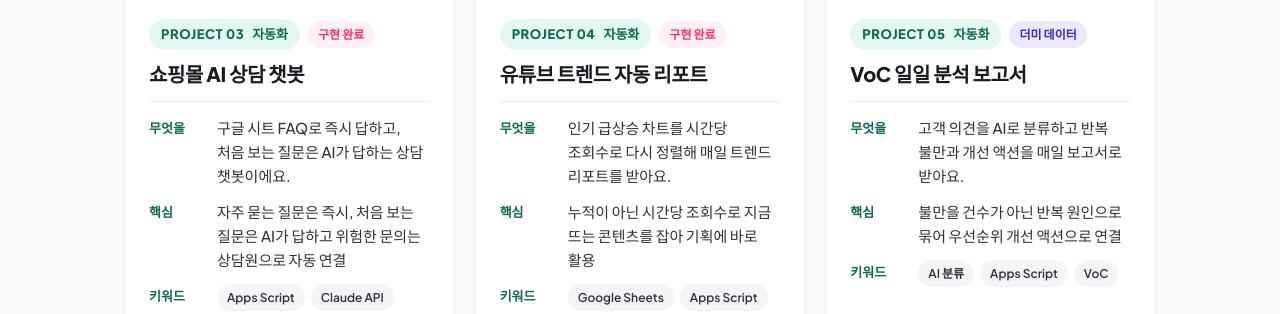
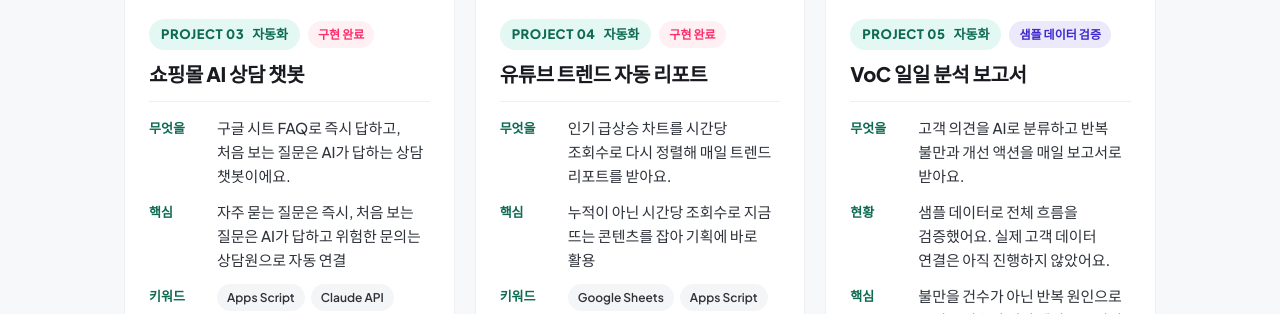
Before and after one commit to rlaxhxh0309-cpu/kimkihyun-portfolio, a plain HTML site: page index.html in a window 1280 px wide. Shown: the part 3013-3327 px from the top of the page. Drawn offline with Linux system fonts and the light colour scheme.

Commit message:
Add files via upload

```diff
--- a/index.html
+++ b/index.html
@@ -374,17 +374,18 @@ h2{font-weight:900}
     <article class="pc cat-auto" id="p-voc" data-cat="auto">
       <div class="cover"><img src="img/voc1.jpg" alt="VoC 일일 분석 보고서 대표 화면" style="object-position:left top"></div>
       <div class="pcb">
-        <div class="phd"><div class="pmeta"><span class="ptag"><b>PROJECT 05</b>자동화</span><span class="badge dev">더미 데이터</span></div>
+        <div class="phd"><div class="pmeta"><span class="ptag"><b>PROJECT 05</b>자동화</span><span class="badge dev">샘플 데이터 검증</span></div>
         <h3>VoC 일일 분석 보고서</h3></div>
         <dl class="pinfo">
           <div><dt>무엇을</dt><dd>고객 의견을 AI로 분류하고 반복 불만과 개선 액션을 매일 보고서로 받아요.</dd></div>
+          <div><dt>현황</dt><dd>샘플 데이터로 전체 흐름을 검증했어요. 실제 고객 데이터 연결은 아직 진행하지 않았어요.</dd></div>
           <div><dt>핵심</dt><dd>불만을 건수가 아닌 반복 원인으로 묶어 우선순위 개선 액션으로 연결</dd></div>
           <div><dt>키워드</dt><dd class="ptags"><span>AI 분류</span><span>Apps Script</span><span>VoC</span></dd></div>
         </dl>
 
         <details><summary>자세히 보기</summary><div class="steps">
           <div class="step"><h5>PROBLEM</h5><p>고객 의견이 하루 수십 건씩 쌓이면 무엇부터 고쳐야 할지 판단하기 어려워요.</p></div>
-          <div class="step"><h5>DATA</h5><p>하루 접수된 고객 의견을 구글 시트에 모으고, AI가 감정(부정·중립·긍정)·유형(배송·포장·품질·CS 등)·긴급도를 자동으로 분류해요.</p></div>
+          <div class="step"><h5>DATA</h5><p>샘플로 만든 고객 의견을 구글 시트에 모으고, AI가 감정(부정·중립·긍정)·유형(배송·포장·품질·CS 등)·긴급도를 자동으로 분류해요.</p></div>
           <div class="step"><h5>INSIGHT</h5><p>건수만 세지 않고 같은 원인끼리 묶어 반복 불만 TOP 3를 뽑아요.</p></div>
           <div class="step"><h5>ACTION</h5><p>원인별로 우선순위(높음·중간)를 붙인 개선 액션을 제안하고, Apps Script가 매일 보고서를 PDF로 만들어 메일로 보내요.</p></div>
         </div></details>
```
